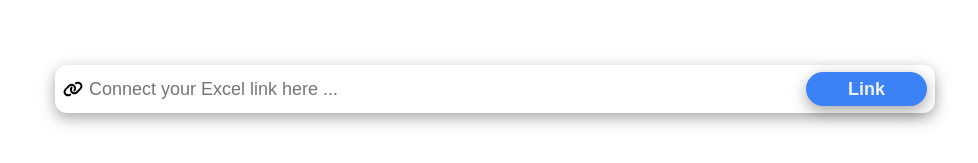
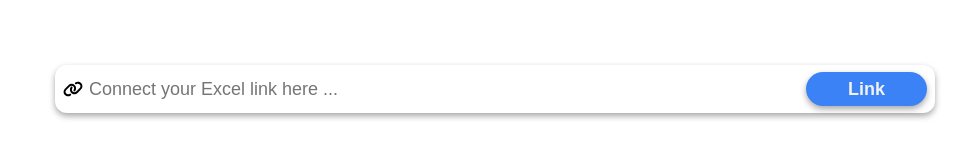
Before and after one commit to RMIT-FinTech-Club/Check-in-System, a Next.js app: page / in a window 1280 px wide. Shown: the part 235-398 px from the top of the page, without its empty margins (145-1123 px from the left). Built offline with nearby package versions, Linux system fonts and the light colour scheme.

Commit message:
adjust the intensity of the shadow

```diff
--- a/tailwind.config.js
+++ b/tailwind.config.js
@@ -11,7 +11,7 @@
         inter: ['Inter', 'sans-serif']
       },
       boxShadow: {
-        around: 'rgba(0, 0, 0, 0.35) 0px 5px 15px'
+        around: 'rgba(0, 0, 0, 0.35) 0px 3px 6px'
       },
       colors: {
         white: {
```
